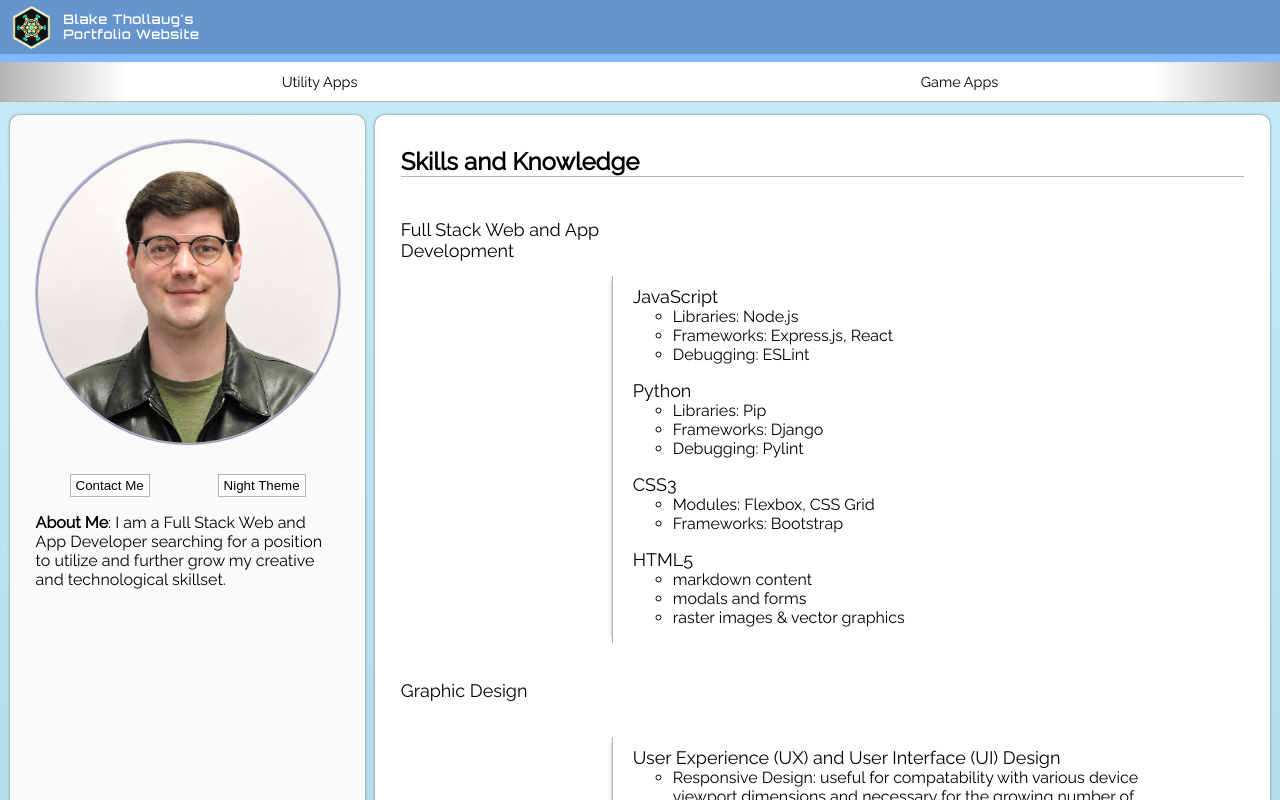
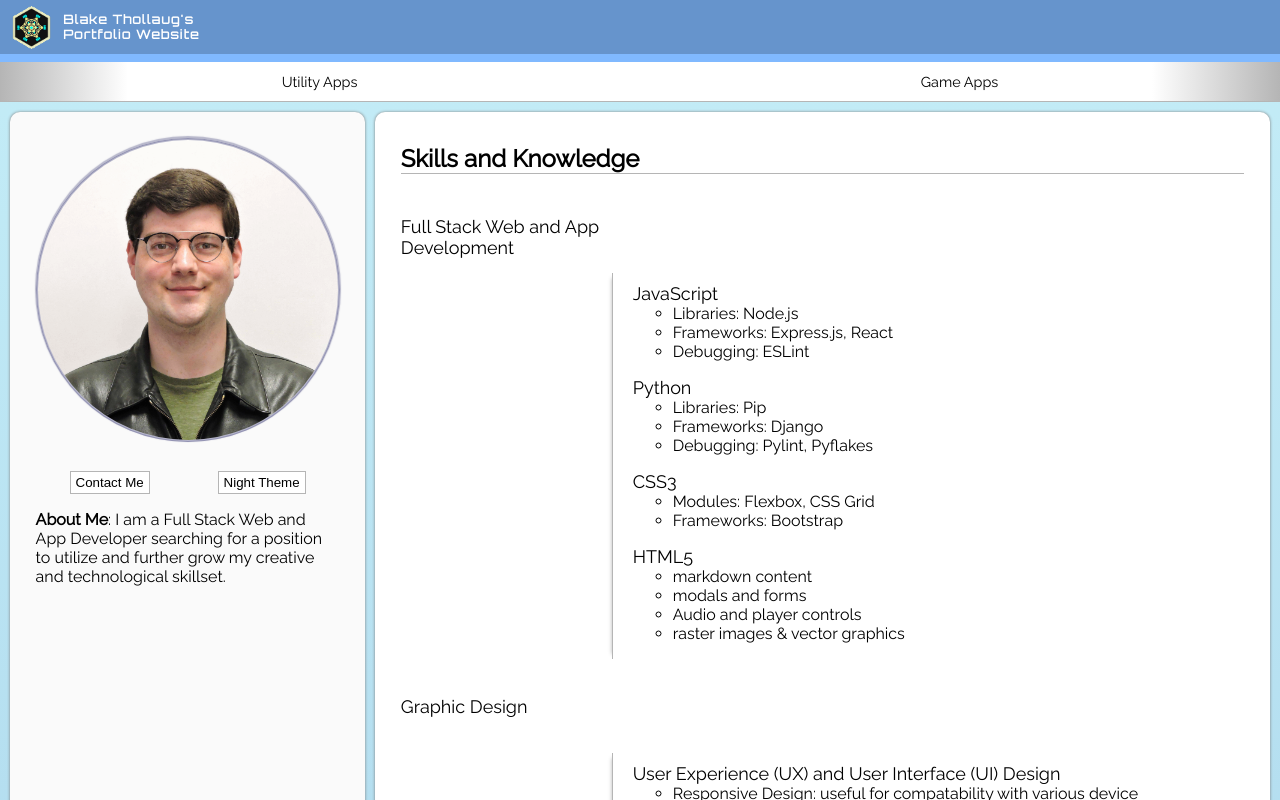
Before and after one commit to bthol/Portfolio-Frontend, a React (Create React App) app: page / in a window 1280 px wide. Shown: the top 800 px of the page. Built offline with nearby package versions, Linux system fonts and the light colour scheme; the HTML template or start-up script is replaced by a standard one.

Commit message:
content update

```diff
--- a/src/App.css
+++ b/src/App.css
@@ -165,8 +165,7 @@ a {
 
 /* --------------------------------------LAYOUT-------------------------------------- */
 * {
-  --below-header: 115px;
-  --margin-space: 8px;
+  --below-header: 112px;
 }
 
 
--- a/src/App.js
+++ b/src/App.js
@@ -134,7 +134,7 @@ function App() {
           <ul>
               <li tabIndex={0}>Libraries: Pip</li>
               <li tabIndex={0}>Frameworks: Django</li>
-              <li tabIndex={0}>Debugging: Pylint</li>
+              <li tabIndex={0}>Debugging: Pylint, Pyflakes</li>
           </ul>
           <p></p>
           <li className="text-large" tabIndex={0}>CSS3</li>
@@ -147,6 +147,7 @@ function App() {
               <ul>
                   <li tabIndex={0}>markdown content</li>
                   <li tabIndex={0}>modals and forms</li>
+                  <li tabIndex={0}>Audio and player controls</li>
                   <li tabIndex={0}>raster images & vector graphics</li>
               </ul>
           <p></p>
@@ -262,10 +263,20 @@ function App() {
         workPeriod: "Jan 2012 - Present",
         list: <ul className="exp-list">
           <li tabIndex={0}>Composed 400+ songs at 25+ hours using a variety of digital audio workstations(DAWs) accross multiple genres</li>
-          <li tabIndex={0}>Involved in all phases of music production (i.e. music concept and sound design, composition, performance and recording, mix engineering, and mastering)</li>
+          <li tabIndex={0}>Involved in all phases of music production (i.e. music concept, theory, and sound design, composition, performance and recording, mix engineering, and mastering)</li>
           <li tabIndex={0}>General mastering ensures that the audio playback is consistent on a variety of playback systems (e.g. headphone, car stereo, laptop, professional studio monitors, et cetera).</li>
           <li tabIndex={0}>Created audio synthesizer patches using various digital methods of audio synthesis (additive, subtractive, FM, AM, PWM, wavetable, parametric physical modelling, re-synthesis, spectral, granular)</li>
         </ul>,
+      },
+      {
+        jobTitle: "Runner",
+        employer: "Albany Sauanas",
+        workPeriod: "Aug 2022 - Present",
+        list: <ul className="exp-list">
+          <li tabIndex={0}>Troubleshot to resolve technical problems with software and hardware, setup and managed account in relevant application with secured login credentials, and granted remote access to system on desired devices for the building's video surveillance system</li>
+          <li tabIndex={0}>Matematically modelled sweeping process for generating time optimized algorithms for more efficient sweeping practices</li>
+          <li tabIndex={0}>Primary responsibilities included cleaning and preparing massage rooms for therapists before their session starts, preparing hot tubs and saunas before customer use and cleaning afterward, and collecting, cleaning, drying, folding and putting away laundry as time permits</li>
+        </ul>
       },
       {
         jobTitle: "Kitchen Steward",
@@ -307,6 +318,7 @@ function App() {
       <div className={`modal modal-container-${modal} flex-center`}>
         <div className={`modal modal-content-${modal} shadow-behind`}>
           <h2>Inactive</h2>
+          <hr />
           <p>Are you still there?</p>
           <div>
             <button onClick={() => {setModal("closed")}} className="buttons modal-button">Yes</button>
@@ -406,6 +418,13 @@ function App() {
                 list={contentProps.experience[1].list}
               ></Section3>
               <br />
+              <Section3
+                jobTitle={contentProps.experience[2].jobTitle}
+                employer={contentProps.experience[2].employer}
+                workPeriod={contentProps.experience[2].workPeriod}
+                list={contentProps.experience[2].list}
+              ></Section3>
+              <br />
             </section>
             <section className="main-section-style" id="main-section-style-last">
               <h3 className="title-line text-x-large" tabIndex={0}>Education</h3>
```
